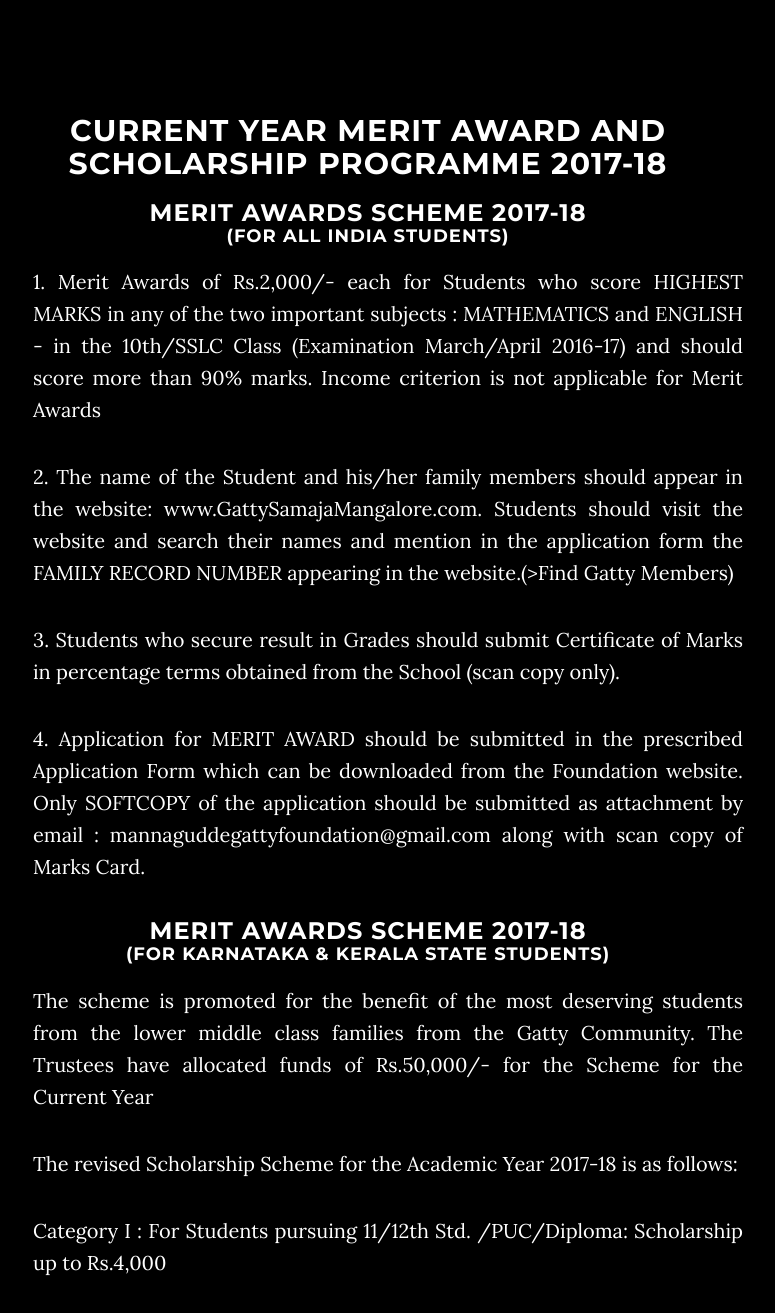
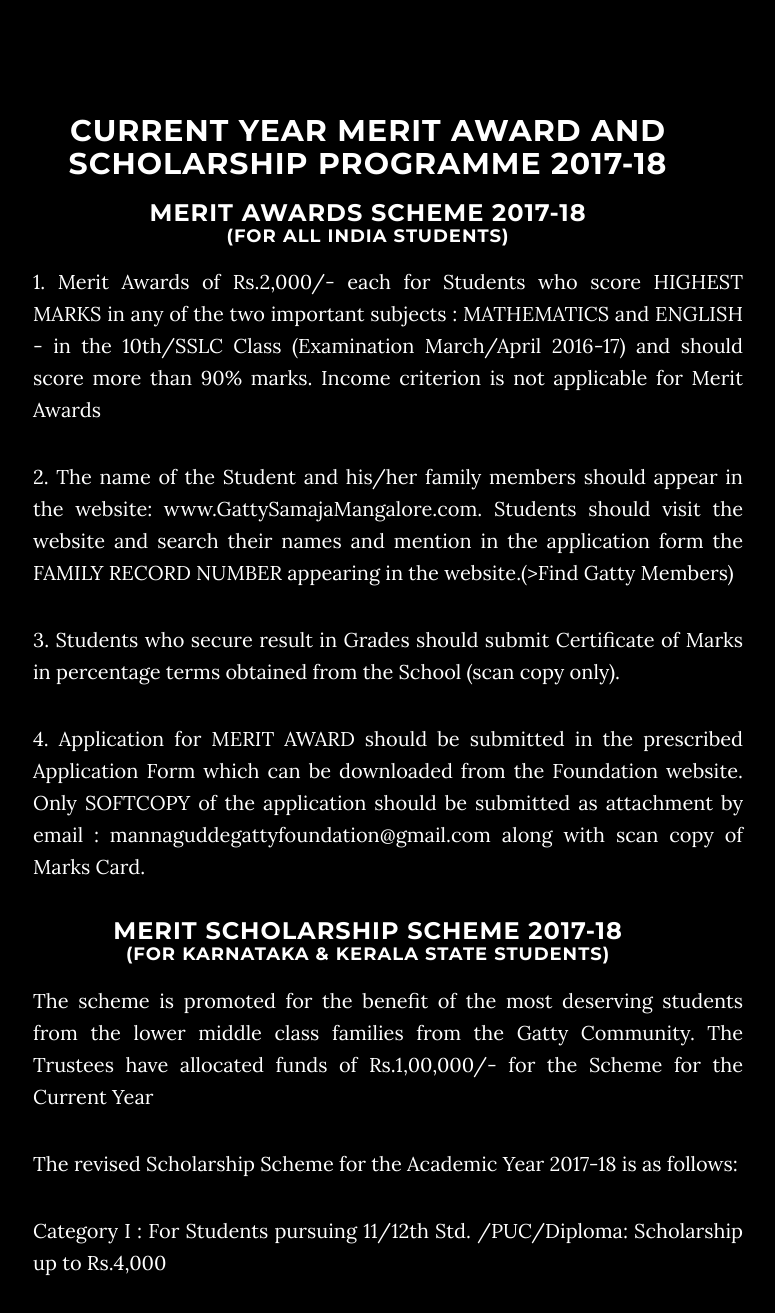
Before and after one commit to ganeshprasanna/greyscale, a Rails app: page / in a window 1280 px wide. Shown: the part 3560-4873 px from the top of the page, without its empty margins (272-1047 px from the left). Run offline with Rails 7, Linux system fonts and the light colour scheme; style sheets or scripts are compiled from the project's sources; some libraries are stand-ins or nearby versions.

Commit message:
Corrections-2017 scheme

```diff
--- a/app/views/application/home.html.erb
+++ b/app/views/application/home.html.erb
@@ -112,7 +112,7 @@
 
             </p>
             <a class="btn btn-default btn-lg" href="/download/MGF_SCHEME_2017-18.pdf">
-              <span class="network-name">Merit Award Scheme Details</span>
+              <span class="network-name">Merit Award and Merit Scholarship Scheme Guidelines</span>
             </a>
           </li>
           <br>
--- a/app/views/layouts/application.html.erb
+++ b/app/views/layouts/application.html.erb
@@ -70,7 +70,7 @@
                         <a class="page-scroll" href="#about"><%= t('about') %></a>
                     </li>
                     <li>
-                        <a class="page-scroll" href="#impact"><%= t('our impact') %></a>
+                        <a class="page-scroll" href="#impact"><%= t('our imprints') %></a>
                     </li>
                     <li>
                         <a class="page-scroll" href="#apply"><%= t('apply') %></a>
--- a/config/locales/en.yml
+++ b/config/locales/en.yml
@@ -70,9 +70,9 @@
   apply22: "2.	The name of the Student and his/her family members should appear in the website: www.GattySamajaMangalore.com. Students should visit the website and search their names and mention in the application form the FAMILY RECORD NUMBER appearing in the website.(>Find Gatty Members)"
   apply23: "3.	Students who secure result in Grades should submit Certificate of Marks in percentage terms obtained from the School (scan copy only)."
   apply24: "4.	Application for MERIT AWARD should be submitted in the prescribed Application Form which can be downloaded from the Foundation website. Only SOFTCOPY of the application should be submitted as attachment by email : mannaguddegattyfoundation@gmail.com along with scan copy of Marks Card."
-  apply3: "MERIT AWARDS SCHEME 2017-18"
+  apply3: "MERIT SCHOLARSHIP SCHEME 2017-18"
   apply3a: "(FOR KARNATAKA & KERALA STATE STUDENTS)"
-  apply31: "The scheme is promoted for the benefit of the most deserving students from the lower middle class families from the Gatty Community. The Trustees have allocated funds of Rs.50,000/- for the Scheme for the Current Year"
+  apply31: "The scheme is promoted for the benefit of the most deserving students from the lower middle class families from the Gatty Community. The Trustees have allocated funds of Rs.1,00,000/- for the Scheme for the Current Year"
   apply32: "The revised Scholarship Scheme for the Academic Year 2017-18 is as follows:"
   apply33: "Category   I :  For Students pursuing 11/12th Std. /PUC/Diploma: Scholarship up to Rs.4,000"
   apply34: "Category  II :  For Students pursuing any under graduate Bachelors course:  Scholarship up to Rs.5000/"
@@ -80,7 +80,7 @@
   apply5: "MERIT SCHOLARSHIP SCHEME 2016-17"
   apply6: "For the year 2016-17, in spite of increasing the funds for Scholarship from Rs.30,000 to Rs.50,000, we could disburse only Rs.32,500 to 28 eligible students"
   apply7: "MERIT AWARDS 2016-17"
-  apply8: "We introduced Two Merit Awards of Rs.2,000 each for Students who scored highest marks in following two important subjects : MATHEMATICS and ENGLISH -  in the 10th/SSLC Class (without Income limit of parents with minimum of 90% marks). We awarded more students than the number announced in the Scheme aggregating Rs.9,000"
+  apply8: "We introduced Two Merit Awards of Rs.2,000 each for Students who scored highest marks in the following two important subjects : MATHEMATICS and ENGLISH -  in the 10th/SSLC Class (without Income limit of parents with minimum of 90% marks). We awarded more students than the number announced in the Scheme aggregating Rs.9,000"
   apply9: "FIRST ENGLISH ESSAY WRITING COMPETITION  2016-17"
   sapply10: "With a view to ignite the hidden talent of the students, we had introduced an English Essay Writing Competition mid-way through the academic year for students from SSLC onwards on a very relevant subject: IMPORTANCE OF ENGLISH LANGUAGE IN OUR LIFE. But as the quality of essays was far below the expected level, we had awarded two Special Complimentary Prizes of Rs.1000 each"
 
@@ -89,9 +89,9 @@
   contact0: "CONTACT US"
   contact1: "Please feel free to email us your valuable feedback and suggestions."
   founder0: "FOUNDER TRUSTEES"
-  founder1: "M K Girishprasanna S/o M S Krishnamohan"
-  founder2: "M K Ganeshprasanna S/o M S Krishnamohan"
-  founder3: "Shwetha Ganeshprasanna W/o M K Ganeshprasanna"
-  founder4: "Vani Krishnamohan W/o M S Krishnamohan"
-  founder5: "M S Krishnamohan S/o Late M Shivaram & Susheela Gatty"
+  founder1: "M K Girishprasanna Gatty S/o M S Krishnamohan Gatty"
+  founder2: "M K Ganeshprasanna Gatty S/o M S Krishnamohan Gatty"
+  founder3: "Shwetha Ganeshprasanna Gatty W/o M K Ganeshprasanna Gatty"
+  founder4: "Vani Krishnamohan Gatty W/o M S Krishnamohan Gatty"
+  founder5: "M S Krishnamohan Gatty S/o Late M Shivaram & Susheela Gatty"
   founder6: ""
```
Also changed, not shown: 1 other file.
